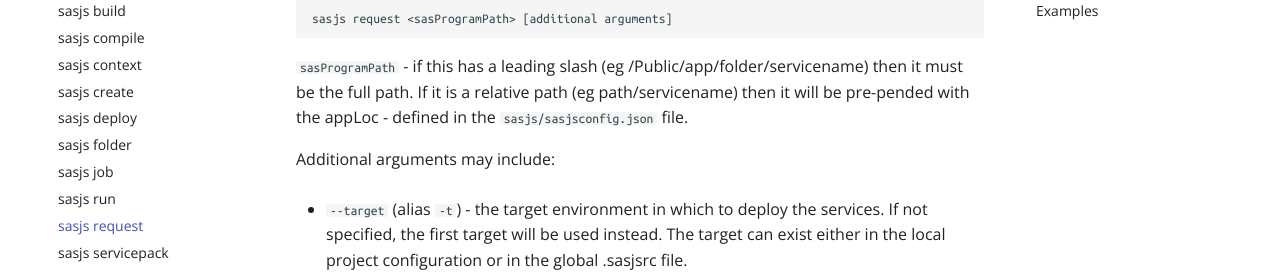
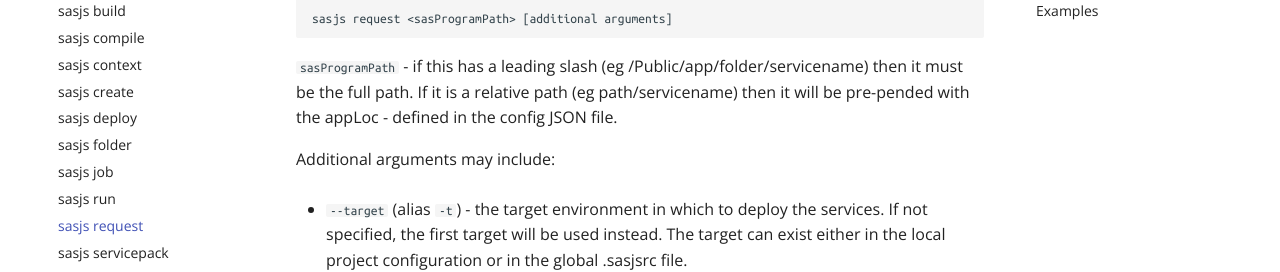
Before and after one commit to sasjs/cli.sasjs.io, an MkDocs documentation site: the page built from docs/request.md, in a window 1280 px wide and 900 px high, scrolled down 390 px. Shown: the part 205-477 px from the top of the window. Built offline with MkDocs 1.6.1 and Material for MkDocs 9.7.7, drawn with Linux system fonts in a browser that asks for light colours.

Commit message:
Update request.md

````diff
--- a/docs/request.md
+++ b/docs/request.md
@@ -23,7 +23,7 @@ This will create a session and execute the relevant SAS service. The output will
 sasjs request <sasProgramPath> [additional arguments]
 ```
 
-`sasProgramPath` - if this has a leading slash (eg /Public/app/folder/servicename) then it must be the full path. If it is a relative path (eg path/servicename) then it will be pre-pended with the appLoc - defined in the `sasjs/sasjsconfig.json` file.
+`sasProgramPath` - if this has a leading slash (eg /Public/app/folder/servicename) then it must be the full path. If it is a relative path (eg path/servicename) then it will be pre-pended with the appLoc - defined in the config JSON file.
 
 Additional arguments may include:
 
````
Also changed, not shown: other parts of docs/request.md (+1 -1 lines).
